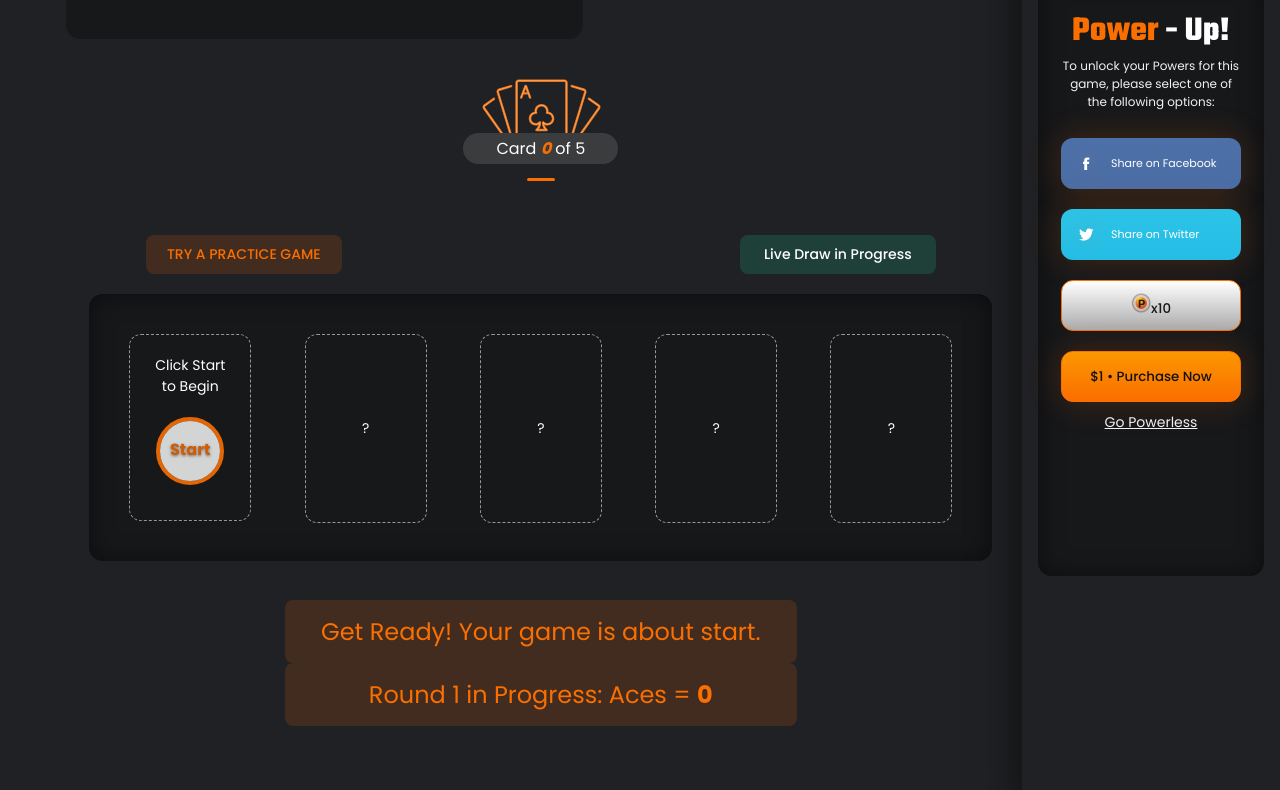
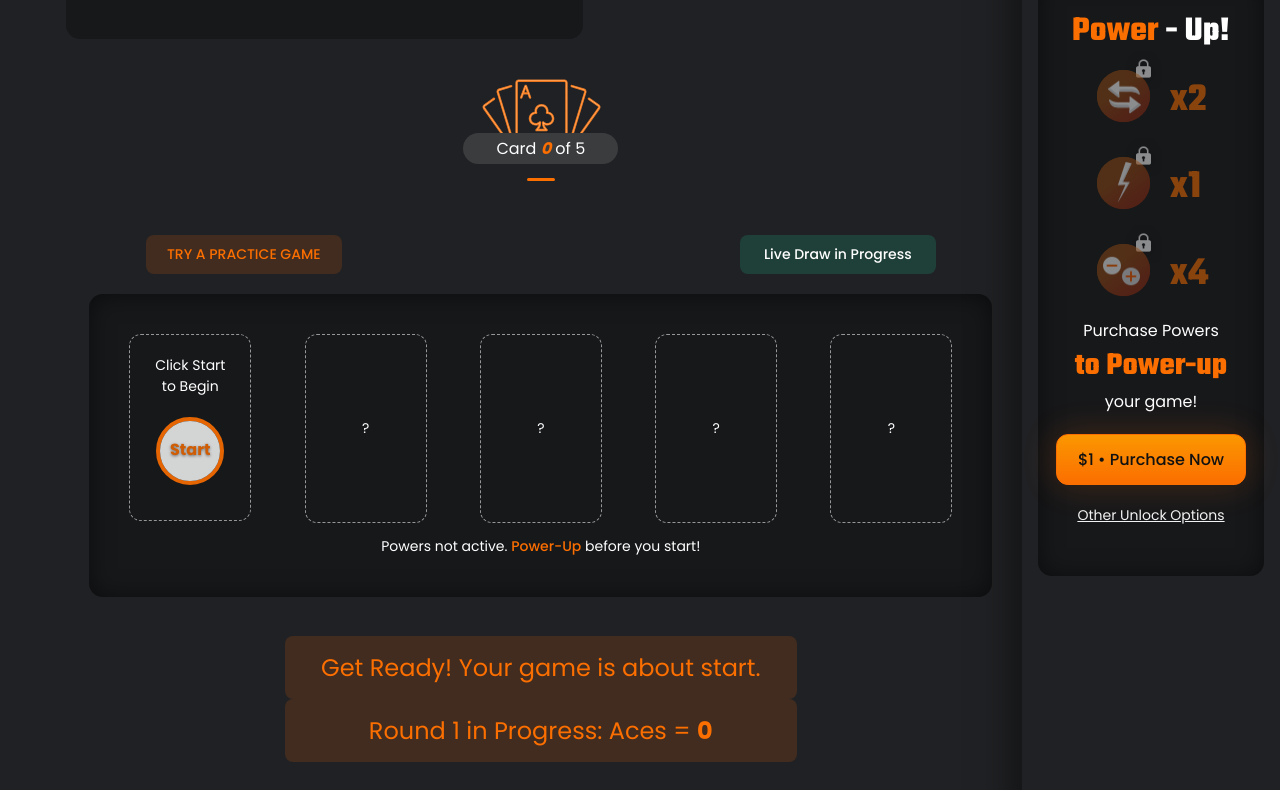
Before and after one commit to fancykingstar/live-fantasy, a React app: page /card-game in a window 1280 px wide. Shown: the part 436-1226 px from the top of the page. Built offline with nearby package versions, Linux system fonts and the light colour scheme.

Commit message:
show timer on conditional base in card game component

```diff
--- a/src/components/GameCard/index.js
+++ b/src/components/GameCard/index.js
@@ -42,13 +42,17 @@ function GameCard(props) {
         onIncrease = () => { },
         onDecrease = () => { },
         onPowerMatch = () => { },
-        onReplace = () => { }
+        onReplace = () => { },
+        myPowers = false,
+        showTimer = false
     } = props || {}
 
     useEffect(() => {
         if (time <= 0) {
             setHasReplacedState(false)
             setPopupState(false)
+        } else if (!isCompleted && myPowers) {
+            setPopupState(true);
         }
     }, [time])
 
@@ -94,7 +98,7 @@ function GameCard(props) {
                 isSelected
                     ?
                     <div className={classes.__game_card_selected} onClick={() => {
-                        if (showCardPopup) {
+                        if (showCardPopup && myPowers) {
                             setPopupState(!showPopup)
                         }
                         onClick()
@@ -112,8 +116,9 @@ function GameCard(props) {
                     </div>
                     :
                     <div className={classes.__game_card_container}>
-
                         {
+                            showTimer
+                            ?
                                 start
                                 ?
                                     cardIndex !== currentCard
@@ -137,6 +142,10 @@ function GameCard(props) {
                                 cardIndex == 0
                                 ?
                                 renderStartButton()
+                                :
+                                <div className={classes.__question_mark}>
+                                    <span>?</span>
+                                </div>
                             :
                             <div className={classes.__question_mark}>
                                 <span>?</span>
--- a/src/pages/CardGame/cardGamePage.module.scss
+++ b/src/pages/CardGame/cardGamePage.module.scss
@@ -107,6 +107,24 @@
       &:hover {
         cursor: pointer;
       }
+    }
+
+    .__powers_not_active {
+      font-family: Poppins;
+      font-size: 14px;
+      font-weight: normal;
+      font-stretch: normal;
+      font-style: normal;
+      line-height: normal;
+      letter-spacing: normal;
+      text-align: center;
+      color: $white;
+      margin-top: 15px;
+    }
+
+    .__power_up {
+      font-weight: 500;
+      color: $primary;
     }
   }
 
--- a/src/pages/CardGame/index.js
+++ b/src/pages/CardGame/index.js
@@ -13,7 +13,7 @@ import Alert from '../../components/Alert'
 import Reload from '../../icons/Reload'
 import BoltIcon from '../../assets/bolt.png'
 import PointsCollectedIcon from '../../assets/points-collected.png'
-import PowerPlaySideBarIcon from '../../assets/power-play-sidebar-icon.png'
+import PowerPlaySideBarIcon from '../../assets/token.png'
 import CardsSvg from '../../icons/Cards'
 import Sidebar from '../../components/Sidebar'
 import SidebarButton from '../../components/SidebarButton'
@@ -56,8 +56,8 @@ function CardGame(props) {
     const [showResetTimer, setResetTimerState] = useState(false)
     const [isReplaceAll, setIsReplaceAllState] = useState(false)
     const [myPowers, setMyPowers] = useState(false);
-    const [shareOptions, setShareOptions] = useState(true);
-    const [unLockOptions, setUnlockOptions] = useState(false);
+    const [shareOptions, setShareOptions] = useState(false);
+    const [unLockOptions, setUnlockOptions] = useState(true);
     const [start, setStart] = useState(false);
 
     const dispatch = useDispatch();
@@ -578,6 +578,8 @@ function CardGame(props) {
                                     onDecrease={() => onDecrease(0, cardsState?.collectedCards?.[0])}
                                     onPowerMatch={() => onPowerMatch(0, cardsState?.collectedCards?.[0])}
                                     onReplace={() => onReplace(0, cardsState?.collectedCards?.[0])}
+                                    myPowers={myPowers}
+                                    showTimer={true}
                                 />
                                 <GameCard
                                     showCardPopup={!isReplaceAll && true}
@@ -599,6 +601,8 @@ function CardGame(props) {
                                     onDecrease={() => onDecrease(1, cardsState?.collectedCards?.[1])}
                                     onPowerMatch={() => onPowerMatch(1, cardsState?.collectedCards?.[1])}
                                     onReplace={() => onReplace(1, cardsState?.collectedCards?.[1])}
+                                    myPowers={myPowers}
+                                    showTimer={true}
                                 />
                                 <GameCard
                                     showCardPopup={!isReplaceAll && true}
@@ -620,6 +624,8 @@ function CardGame(props) {
                                     onDecrease={() => onDecrease(2, cardsState?.collectedCards?.[2])}
                                     onPowerMatch={() => onPowerMatch(2, cardsState?.collectedCards?.[2])}
                                     onReplace={() => onReplace(2, cardsState?.collectedCards?.[2])}
+                                    myPowers={myPowers}
+                                    showTimer={true}
                                 />
                                 <GameCard
                                     showCardPopup={!isReplaceAll && true}
@@ -641,6 +647,8 @@ function CardGame(props) {
                                     onDecrease={() => onDecrease(3, cardsState?.collectedCards?.[3])}
                                     onPowerMatch={() => onPowerMatch(3, cardsState?.collectedCards?.[3])}
                                     onReplace={() => onReplace(3, cardsState?.collectedCards?.[3])}
+                                    myPowers={myPowers}
+                                    showTimer={true}
                                 />
                                 <GameCard
                                     showCardPopup={!isReplaceAll && true}
@@ -662,6 +670,8 @@ function CardGame(props) {
                                     onDecrease={() => onDecrease(4, cardsState?.collectedCards?.[4])}
                                     onPowerMatch={() => onPowerMatch(4, cardsState?.collectedCards?.[4])}
                                     onReplace={() => onReplace(4, cardsState?.collectedCards?.[4])}
+                                    myPowers={myPowers}
+                                    showTimer={true}
                                 />
                             </div>
                             {/* <button className={`${classes.__reload_btn} ${showResetTimer && classes.active}`} onClick={onReplaceAll}
@@ -674,6 +684,7 @@ function CardGame(props) {
                                 }
                                 <Reload size={48} className={classes.__reload_svg_icon}/>
                             </button> */}
+                            <p className={classes.__powers_not_active}>Powers not active. <span className={classes.__powers_not_active + ' ' + classes.__power_up}>Power-Up</span> before you start!</p>
                         </Card>
                     </div>
 
```
Also changed, not shown: 1 other file (tests, documents, lock files or other folders). Lines whose indentation alone changed are shown as unchanged.
